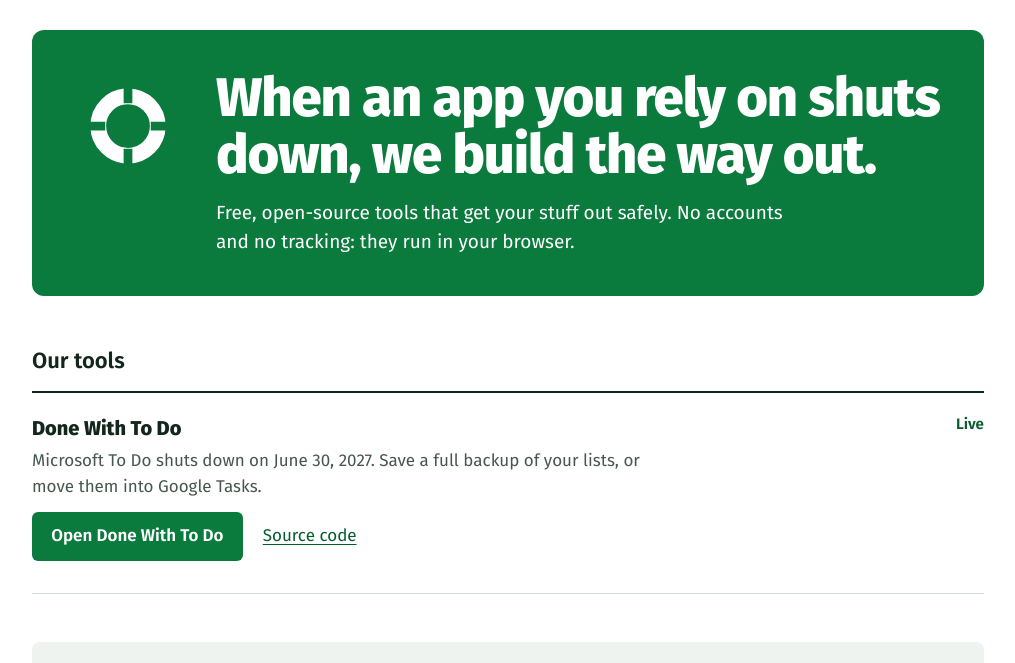
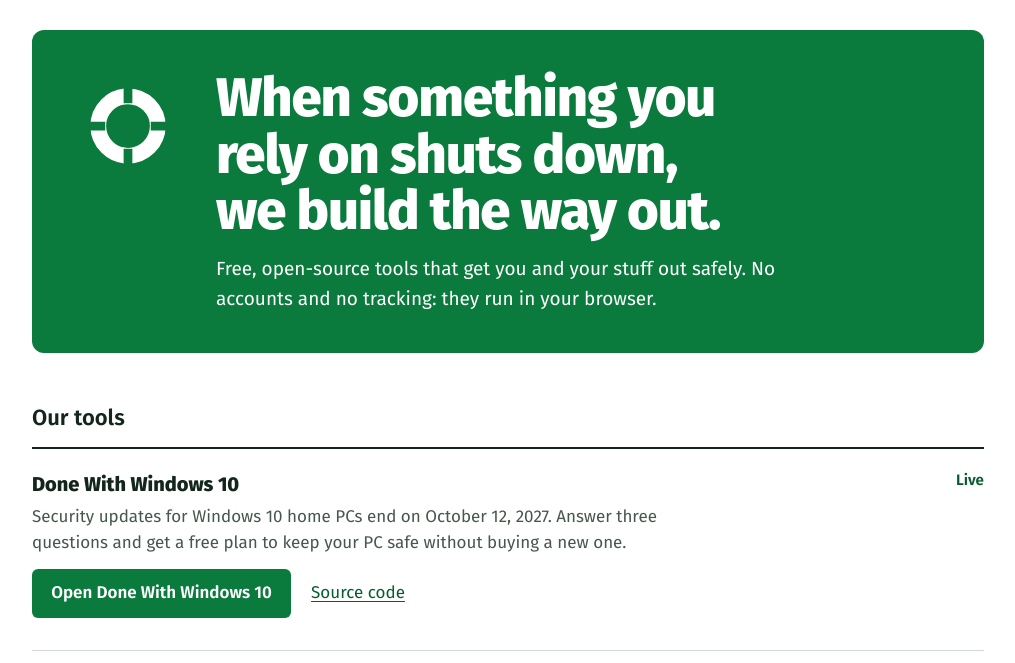
Before and after one commit to LifeboatLabs/lifeboatlabs.github.io, a plain HTML site: page index.html in a window 1280 px wide. Shown: the part 67-730 px from the top of the page, without its empty margins (132-1147 px from the left). Drawn offline with Linux system fonts and the light colour scheme.

Commit message:
List Done With Windows 10 and widen the line beyond apps
The homepage, sitemap and readme now include Done With Windows 10. The
headline says "something you rely on" instead of "an app", since our tools
now cover a computer as well as apps, and it no longer leaves one word on
its own line.

Co-Authored-By: Claude Opus 5.5 <noreply@anthropic.com>
Claude-Session: https://claude.ai/code/session_012SxryoHjpu2soSsKdLNJGj

```diff
--- a/index.html
+++ b/index.html
@@ -5,11 +5,11 @@
   <meta name="viewport" content="width=device-width, initial-scale=1">
   <meta name="google-site-verification" content="CME2G0pWMknOo0YPonbtoY0QLdp2v57M7CXjoQC16nU" />
   <meta http-equiv="Content-Security-Policy" content="default-src 'none'; style-src 'self'; font-src 'self'; img-src 'self' data:; base-uri 'none'; form-action 'none'">
-  <title>Lifeboat Labs: free tools for when the apps you rely on shut down</title>
-  <meta name="description" content="Free, open-source tools that get your stuff out safely when an app shuts down. No accounts and no tracking; they run in your browser.">
+  <title>Lifeboat Labs: free tools for when something you rely on shuts down</title>
+  <meta name="description" content="Free, open-source tools that get you and your stuff out safely when an app or a computer you rely on shuts down. No accounts and no tracking; they run in your browser.">
   <link rel="canonical" href="https://lifeboatlabs.github.io/">
   <link rel="icon" href="favicon.svg" type="image/svg+xml">
-  <link rel="stylesheet" href="style.css?v=2">
+  <link rel="stylesheet" href="style.css?v=3">
 </head>
 <body>
   <header>
@@ -23,13 +23,21 @@
     <section class="sign">
       <img src="favicon.svg" alt="">
       <div>
-        <h1>When an app you rely on shuts down, we build the way out.</h1>
-        <p>Free, open-source tools that get your stuff out safely. No accounts and no tracking: they run in your browser.</p>
+        <h1>When something you rely on shuts down, we build the way out.</h1>
+        <p>Free, open-source tools that get you and your stuff out safely. No accounts and no tracking: they run in your browser.</p>
       </div>
     </section>
 
     <h2>Our tools</h2>
     <ul class="boats">
+      <li class="boat">
+        <div>
+          <h3>Done With Windows 10</h3>
+          <p>Security updates for Windows 10 home PCs end on October 12, 2027. Answer three questions and get a free plan to keep your PC safe without buying a new one.</p>
+          <p class="links"><a class="btn" href="/done-with-windows-10/">Open Done With Windows 10</a> <a href="https://github.com/LifeboatLabs/done-with-windows-10">Source code</a></p>
+        </div>
+        <span class="state">Live</span>
+      </li>
       <li class="boat">
         <div>
           <h3>Done With To Do</h3>
@@ -49,7 +57,7 @@
 
   <footer>
     <div class="wrap">
-      <p>This site has no cookies, analytics or tracking. Lifeboat Labs isn't affiliated with the companies whose apps we help you leave.</p>
+      <p>This site has no cookies, analytics or tracking. Lifeboat Labs isn't affiliated with the companies whose products we mention.</p>
     </div>
   </footer>
 </body>
--- a/sitemap.xml
+++ b/sitemap.xml
@@ -1,6 +1,7 @@
 <?xml version="1.0" encoding="UTF-8"?>
 <urlset xmlns="http://www.sitemaps.org/schemas/sitemap/0.9">
   <url><loc>https://lifeboatlabs.github.io/</loc><lastmod>2026-11-26</lastmod></url>
+  <url><loc>https://lifeboatlabs.github.io/done-with-windows-10/</loc><lastmod>2026-11-26</lastmod></url>
   <url><loc>https://lifeboatlabs.github.io/done-with-todo/</loc><lastmod>2026-11-26</lastmod></url>
   <url><loc>https://lifeboatlabs.github.io/done-with-todo/privacy.html</loc><lastmod>2026-11-26</lastmod></url>
   <url><loc>https://lifeboatlabs.github.io/tip/</loc><lastmod>2026-11-26</lastmod></url>
--- a/style.css
+++ b/style.css
@@ -18,7 +18,7 @@ header { border-bottom: 1px solid var(--line); margin-bottom: 2rem; }
 
 .sign { background: var(--green); color: #fff; border-radius: 12px; padding: 2.5rem; display: grid; grid-template-columns: 7rem 1fr; gap: 2rem; align-items: start; }
 .sign img { width: 7rem; height: 7rem; }
-.sign h1 { margin: 0 0 0.9rem; font-size: clamp(2.2rem, 1.5rem + 3vw, 3.4rem); line-height: 1.04; letter-spacing: -0.02em; font-weight: 800; }
+.sign h1 { text-wrap: balance; margin: 0 0 0.9rem; font-size: clamp(2.2rem, 1.5rem + 3vw, 3.4rem); line-height: 1.04; letter-spacing: -0.02em; font-weight: 800; }
 .sign p { margin: 0; font-size: 1.1875rem; max-width: 36rem; }
 
 h2 { font-size: 1.375rem; font-weight: 600; margin: 3rem 0 0.75rem; }
```
Also changed, not shown: tip/index.html (+1 -1 lines), 1 other file.
